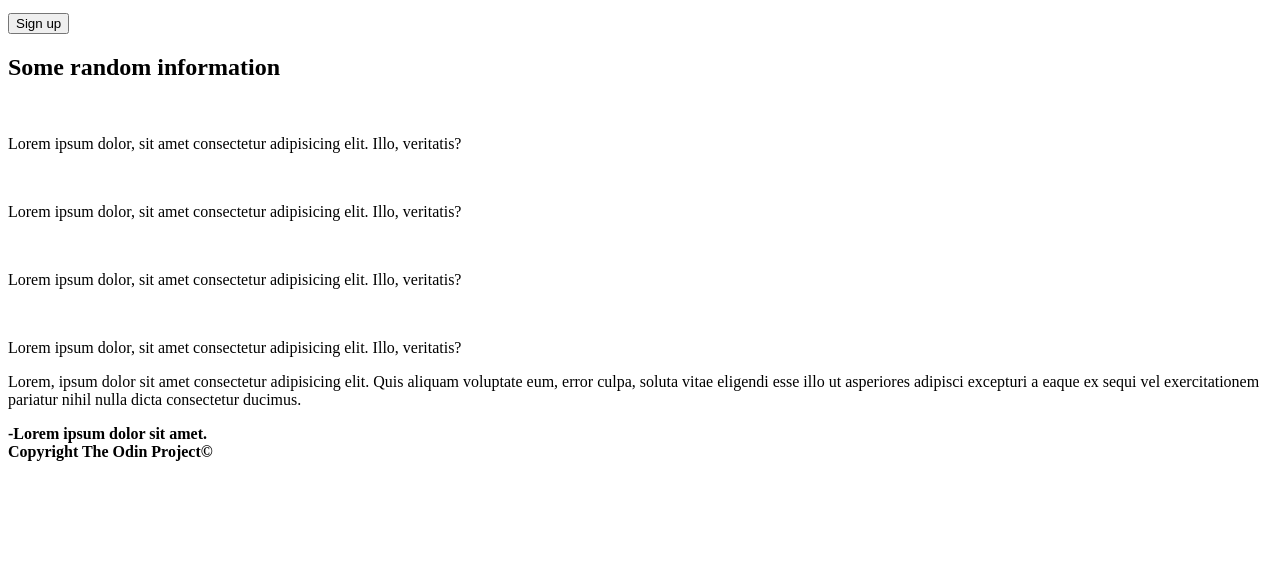
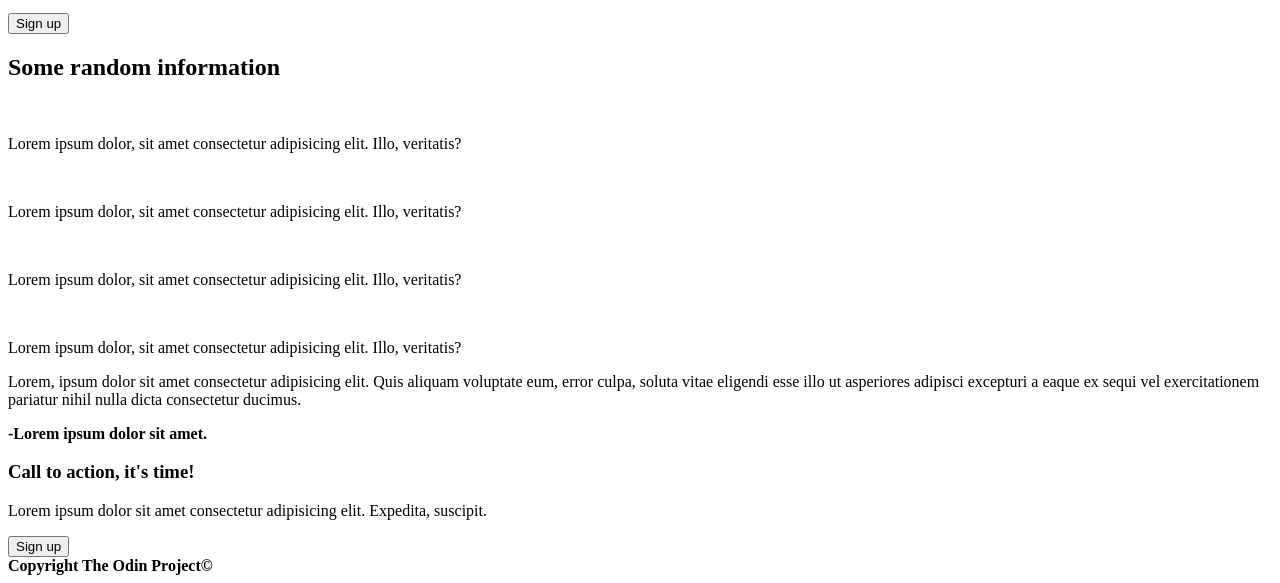
Before and after one commit to 555Viktor/odin-landing-page, a plain HTML site: page index.html in a window 1280 px wide. Shown: the part 222-805 px from the top of the page. Drawn offline with Linux system fonts and the light colour scheme.

Commit message:
Add last section to main container

```diff
--- a/index.html
+++ b/index.html
@@ -97,6 +97,22 @@
             </div>
 
         </div>
+
+        <div class="sign-up-section">
+
+            <h3>Call to action, it's time!</h3>
+
+            <div class="text-wrapper">
+                <p>
+                    Lorem ipsum dolor sit amet consectetur adipisicing elit. Expedita, suscipit.
+                </p>
+
+                <button>
+                    Sign up
+                </button>
+            </div>
+
+        </div>
     </div>
 
     <div class="footer">
```
